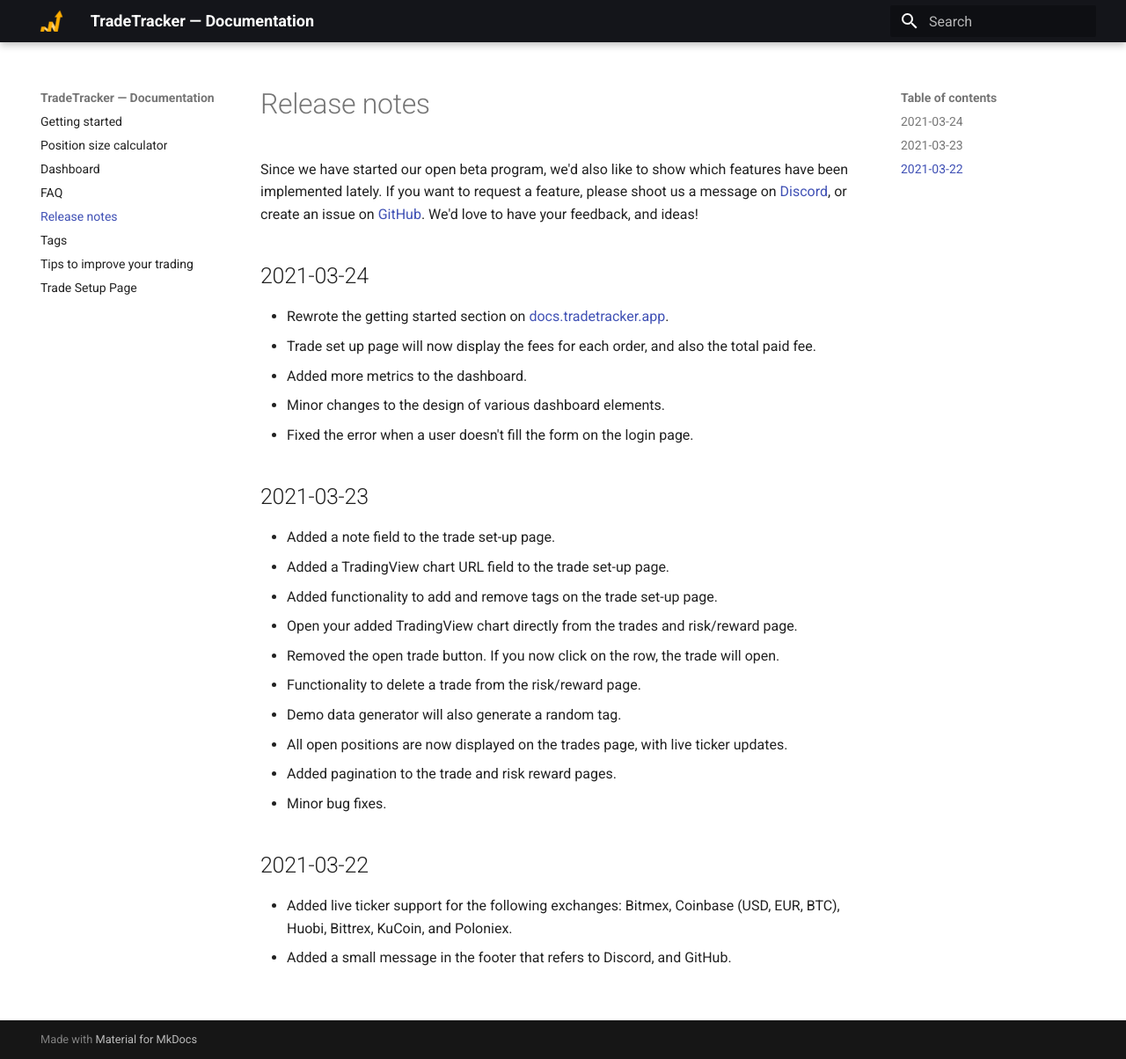
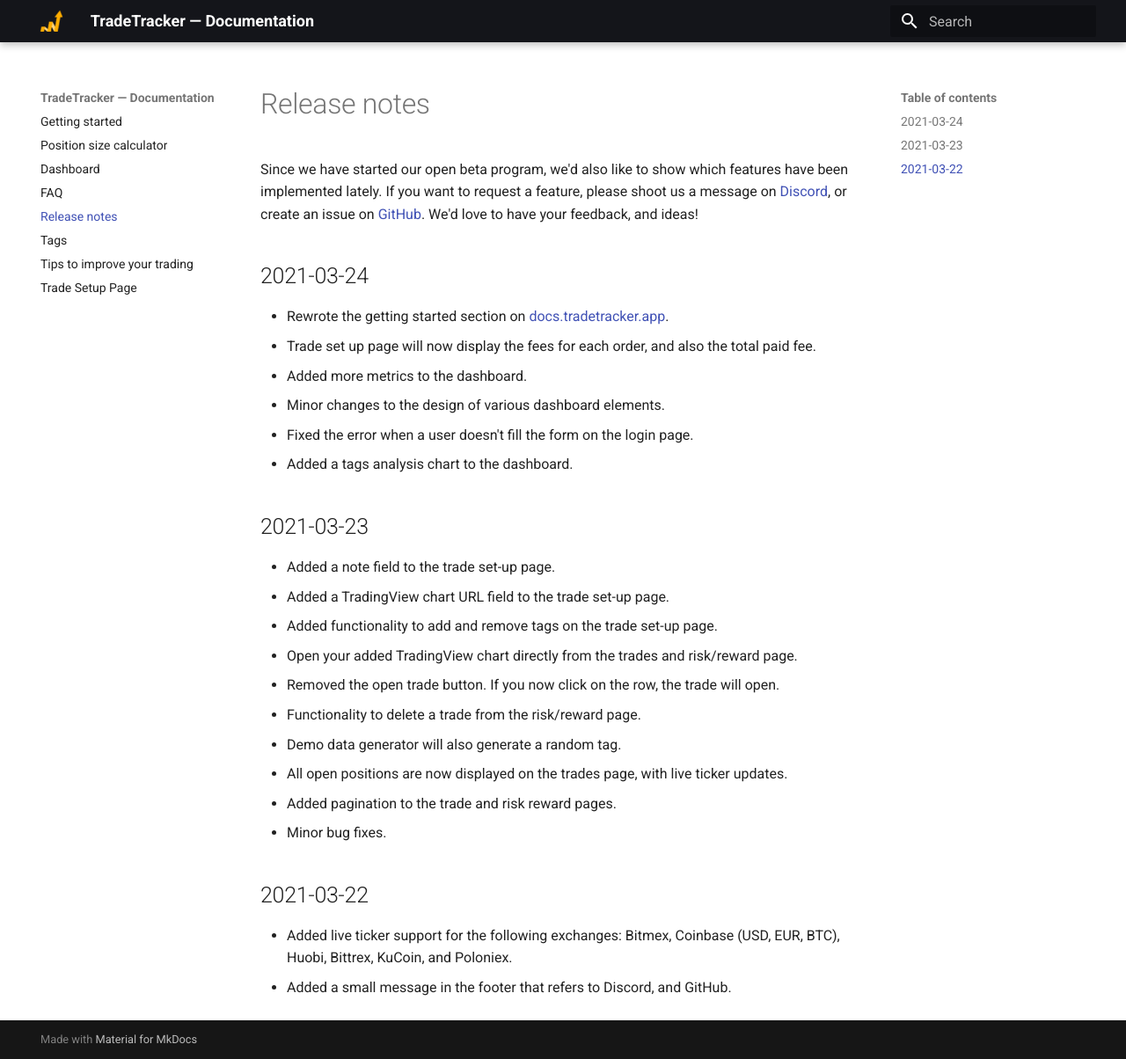
Before and after one commit to TradeTracker/docs, an MkDocs documentation site: the page built from docs/release-notes.md, in a window 1280 px wide and 1204 px high. Shown: the whole window at 88% size. Built offline with MkDocs 1.6.1 and Material for MkDocs 9.7.7, drawn with Linux system fonts in a browser that asks for light colours.

Commit message:
updates release notes

```diff
--- a/docs/release-notes.md
+++ b/docs/release-notes.md
@@ -10,6 +10,7 @@ If you want to request a feature, please shoot us a message on [Discord](https:/
  * Added more metrics to the dashboard.
  * Minor changes to the design of various dashboard elements.
  * Fixed the error when a user doesn't fill the form on the login page.
+ * Added a tags analysis chart to the dashboard.
 
 ## 2021-03-23
 
```
